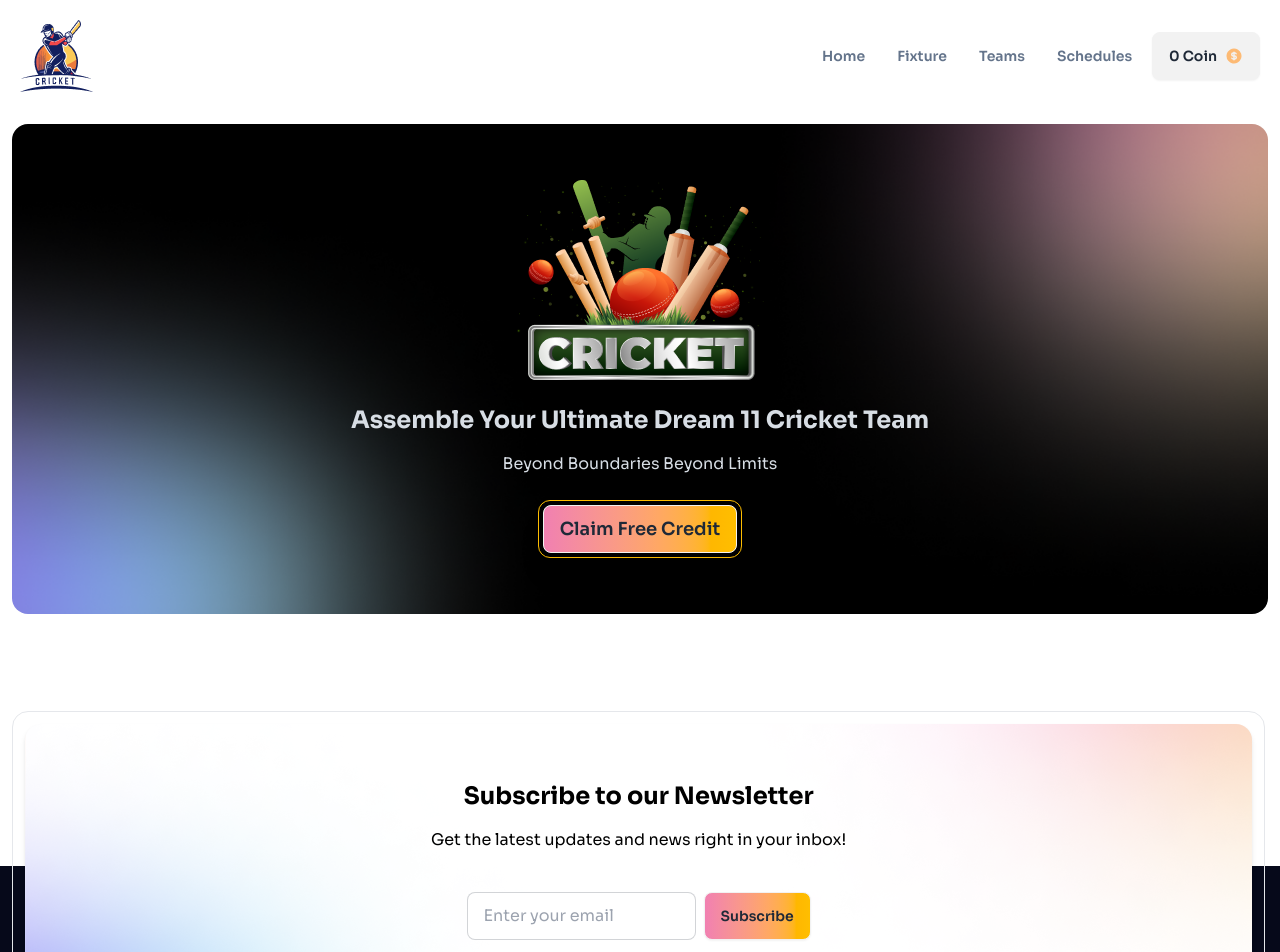
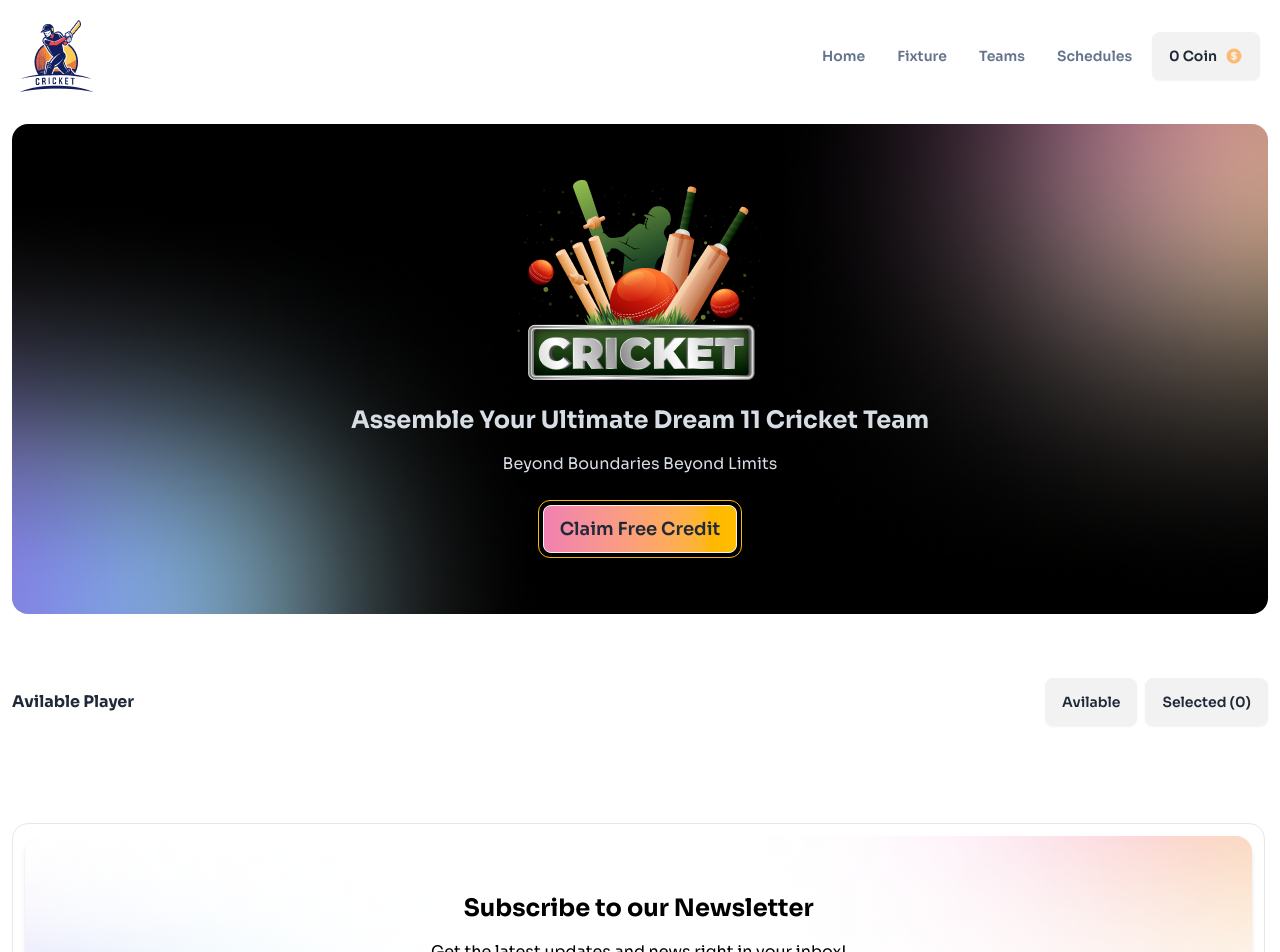
Before and after one commit to DeveloperMonirBD/bpl-dream-11, a React (Vite) app: page / in a window 1280 px wide. Shown: the top 952 px of the page. Built offline with nearby package versions, Linux system fonts and the light colour scheme.

Commit message:
updated the project file

```diff
--- a/src/App.jsx
+++ b/src/App.jsx
@@ -1,13 +1,19 @@
+import { MdEventAvailable } from 'react-icons/md';
+import CardContainer from './components/CardContainer/CardContainer';
 import Footer from './components/Footer';
 import Header from './components/Header';
 import Navbar from './components/Navbar';
 
+
 function App() {
+
     return (
         <>
             <Navbar />
             <Header />
+            <CardContainer />
             <Footer />
+            <MdEventAvailable />
         </>
     );
 }
--- /dev/null
+++ b/src/components/AvilableProducts.jsx
@@ -0,0 +1,14 @@
+import { useState, useEffect } from 'react';
+
+const AvilableProducts = () => {
+    const [products, setProducts] = useState([]);
+
+    useEffect(() => {
+        fetch('players.json')
+            .then(res => res.json())
+            .then(data => console.log(data));
+    }, []);
+    return <div></div>;
+};
+
+export default AvilableProducts;
--- /dev/null
+++ b/src/components/CardContainer/CardContainer.jsx
@@ -0,0 +1,18 @@
+import './CardContainer.css'
+const CardContainer = () => {
+    return (
+        <div className="max-w-7xl mx-auto p-3 mt-10">
+            <div className="flex justify-between items-center">
+                <div className="font-bold">
+                    <p>Avilable Player</p>
+                </div>
+                <div className="font-bold space-x-2" >
+                    <button className="btn">Avilable</button>
+                    <button className="btn">Selected (0)</button>
+                </div>
+            </div>
+        </div>
+    );
+};
+
+export default CardContainer;
--- a/src/components/Header.jsx
+++ b/src/components/Header.jsx
@@ -1,5 +1,5 @@
+import bannerImg from '../assets/banner-main.png';
 import shadowImg from '../assets/bg-shadow.png';
-import bannerImg from '../assets/banner-main.png';
 
 const Header = () => {
     return (
@@ -15,7 +15,7 @@ const Header = () => {
                 <div className="hero-content text-neutral-content text-center">
                     <div className="max-w-2xl">
                         <img className="mx-auto mb-6" src={bannerImg} alt="banner img" />
-                        <h className="text-2xl font-bold">Assemble Your Ultimate Dream 11 Cricket Team</h>
+                        <h1 className="text-2xl font-bold">Assemble Your Ultimate Dream 11 Cricket Team</h1>
                         <p className="mb-6 mt-4 ">Beyond Boundaries Beyond Limits</p>
                         <div className="border border-warning inline-block p-1 rounded-xl shadow-xl">
                             <button className="btn  bg-gradient-to-r from-[#f180b1]  to-warning shadow-md text-lg">Claim Free Credit</button>
--- a/src/components/Subscribe.jsx
+++ b/src/components/Subscribe.jsx
@@ -14,7 +14,7 @@ const Subscribe = () => {
                 <div className="md:mx-[135px] lg:mx-[390px]">
                     <div className="hero-content  text-center text-black flex flex-col ">
                         <div className="max-w-2xl">
-                            <h className="text-2xl font-bold">Subscribe to our Newsletter</h>
+                            <h1 className="text-2xl font-bold">Subscribe to our Newsletter</h1>
                             <p className="mb-6 mt-4 ">Get the latest updates and news right in your inbox!</p>
                         </div>
 
```
Also changed, not shown: src/components/CardContainer/CardContainer.css (added).
